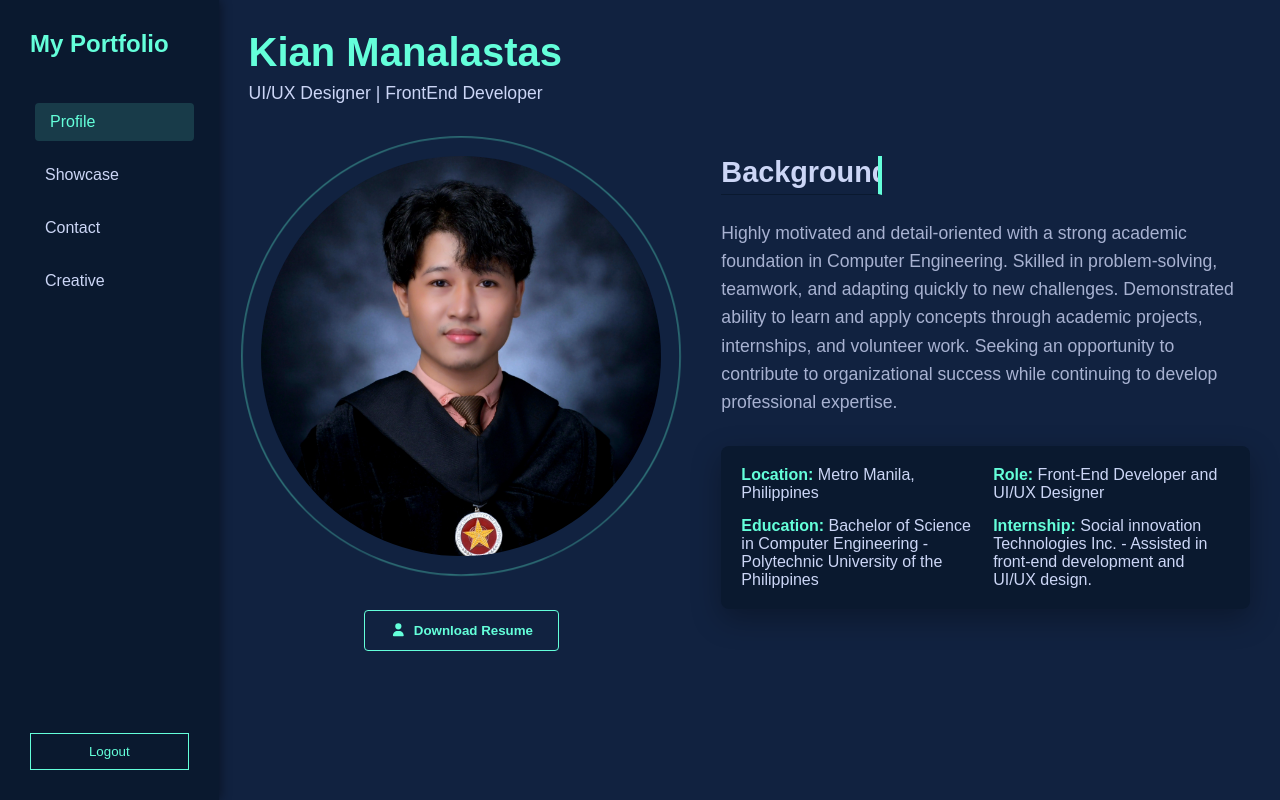
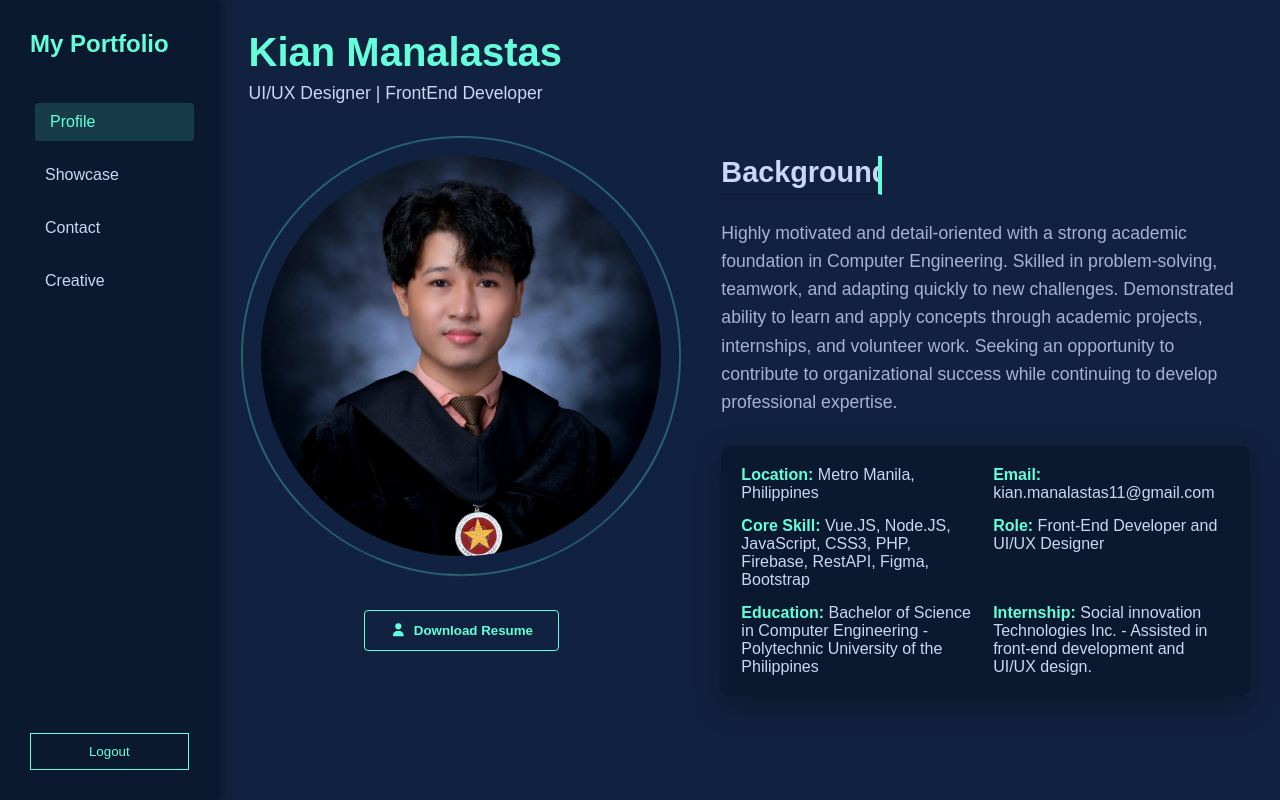
Before and after one commit to ris0u/myPortfolio, a Vue app: page /myPortfolio/profile in a window 1280 px wide. Built offline with nearby package versions, Linux system fonts and the light colour scheme; sample sign-in values are in the browser's storage.

Commit message:
Update Profile.vue

```diff
--- a/src/views/Profile.vue
+++ b/src/views/Profile.vue
@@ -2,7 +2,15 @@
 import { ref } from "vue";
 import profilePhoto from "@/assets/images/profile.jpg";
 import downloadResume from "@/assets/images/Kianmanalastas.png";
+import { library } from "@fortawesome/fontawesome-svg-core";
 import { FontAwesomeIcon } from "@fortawesome/vue-fontawesome";
+
+// Allows to import the icons you want
+import { faUser, faEnvelope } from "@fortawesome/free-solid-svg-icons";
+import { faGithub, faLinkedin } from "@fortawesome/free-brands-svg-icons";
+
+// Add them to the library
+library.add(faUser, faEnvelope, faGithub, faLinkedin);
 
 // Constant variables for profile information
 const firstName = ref("Kian");
@@ -14,7 +22,7 @@ const bio = ref(
 const location = ref("Metro Manila, Philippines");
 const email = ref("kian.manalastas11@gmail.com");
 const coreSkills = ref(
-  "Vue.JS, Node.JS, JavaScript, CSS3, MQTT, Postman, HTML5, Bootstrap, PHP, MySQL, Firebase, RestAPI, Git, Figma, AdobeXD, Blender, Photoshop, Premiere Pro, Visual Studio Code, Github, Canva, Trello"
+  "Vue.JS, Node.JS, JavaScript, CSS3, PHP, Firebase, RestAPI, Figma, Bootstrap"
 );
 const role = ref("Front-End Developer and UI/UX Designer");
 const education = ref(
@@ -46,7 +54,7 @@ const experience = ref(
         </div>
         <button class="download-btn">
           <a v-bind:href="downloadResume" download>
-            <font-awesome-icon :icon="['fas', 'user']" />&nbsp; Download Resume
+            <font-awesome-icon icon="fa-solid fa-user" />&nbsp; Download Resume
           </a>
         </button>
       </div>
@@ -57,6 +65,8 @@ const experience = ref(
 
         <div class="details-grid">
           <div><strong>Location:</strong> {{ location }}</div>
+          <div><strong>Email:</strong> {{ email }}</div>
+          <div><strong>Core Skill:</strong> {{ coreSkills }}</div>
           <div><strong>Role:</strong> {{ role }}</div>
           <div><strong>Education:</strong> {{ education }}</div>
           <div><strong>Internship:</strong> {{ experience }}</div>
```
